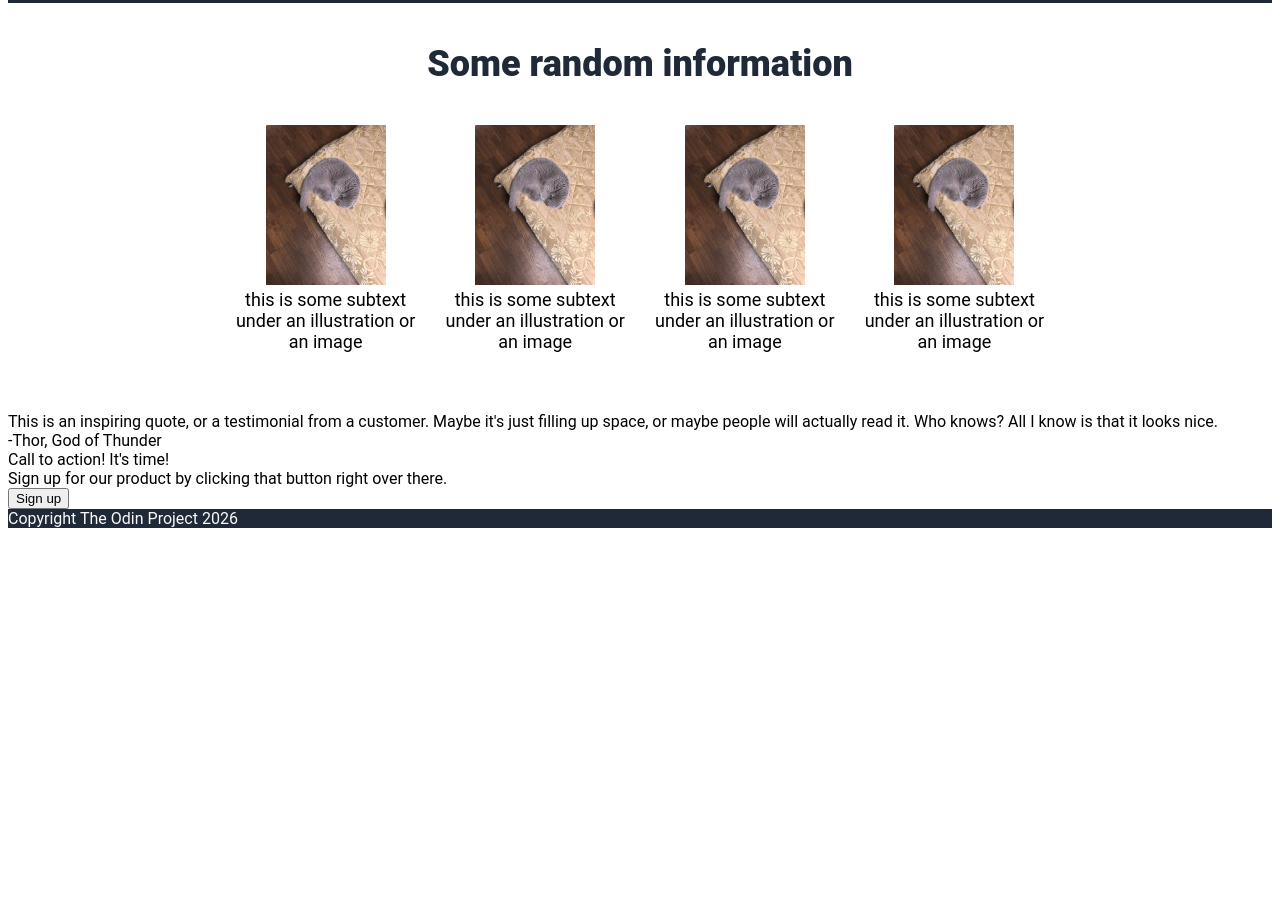
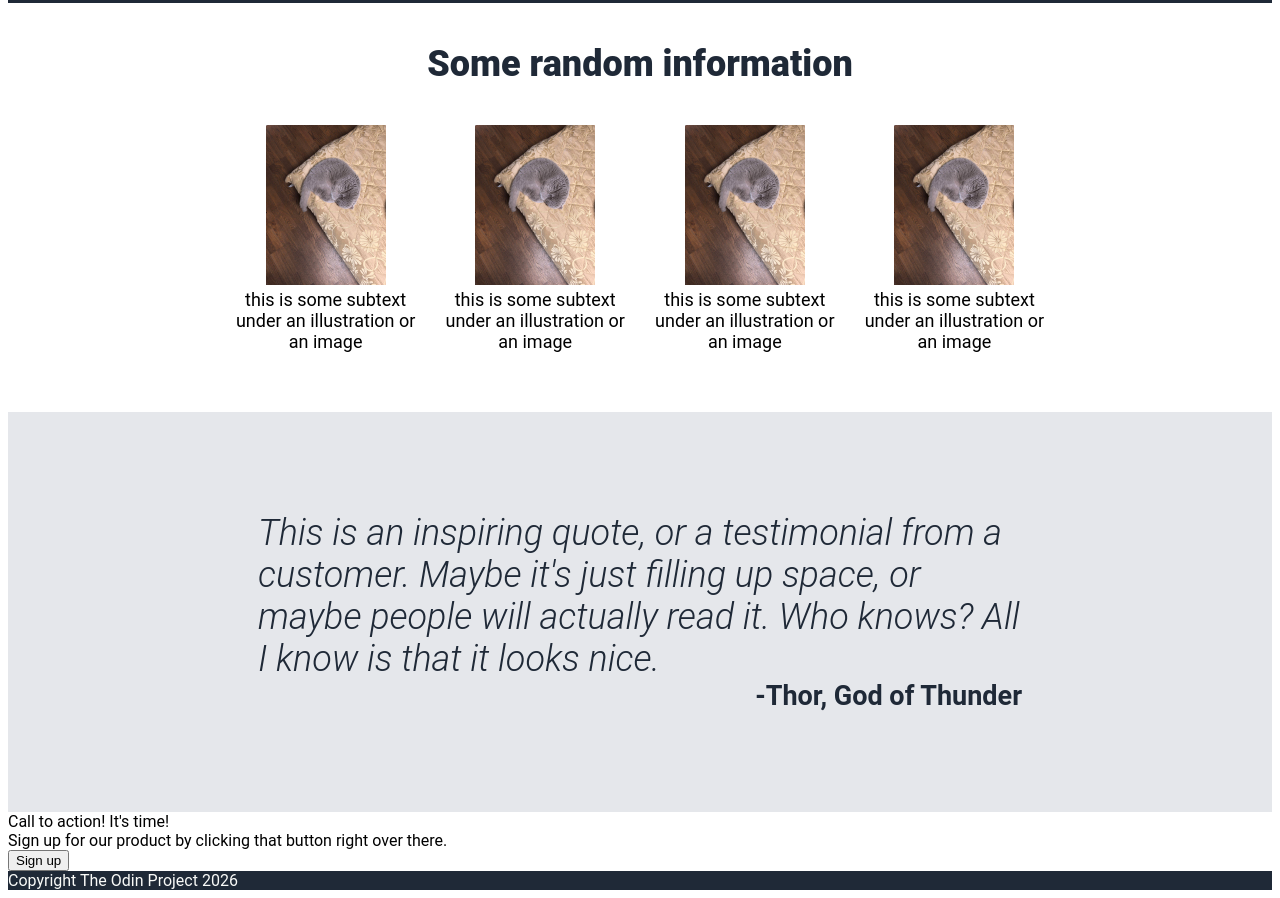
Before and after one commit to dowellsHead/test_landing_page, a plain HTML site: page index.html in a window 1280 px wide. Shown: the part 553-1451 px from the top of the page. Before the commit the page ends 1089 px from the top, so only its background shows below. Drawn offline with Linux system fonts and the light colour scheme.

Commit message:
decorate quote section

```diff
--- a/style.css
+++ b/style.css
@@ -96,3 +96,20 @@ a {
     text-align: center;
     font-size: 18px;
 }
+
+.quote {
+    padding: 100px 250px;
+    background-color: #e5e7eb;
+    color: #1f2937;
+    font-size: 36px;
+    font-weight: 300;
+    font-style: italic;
+
+}
+
+.author {
+    font-size: 27px;
+    font-weight: bold;
+    font-style: normal;
+    text-align: right;
+}
```
